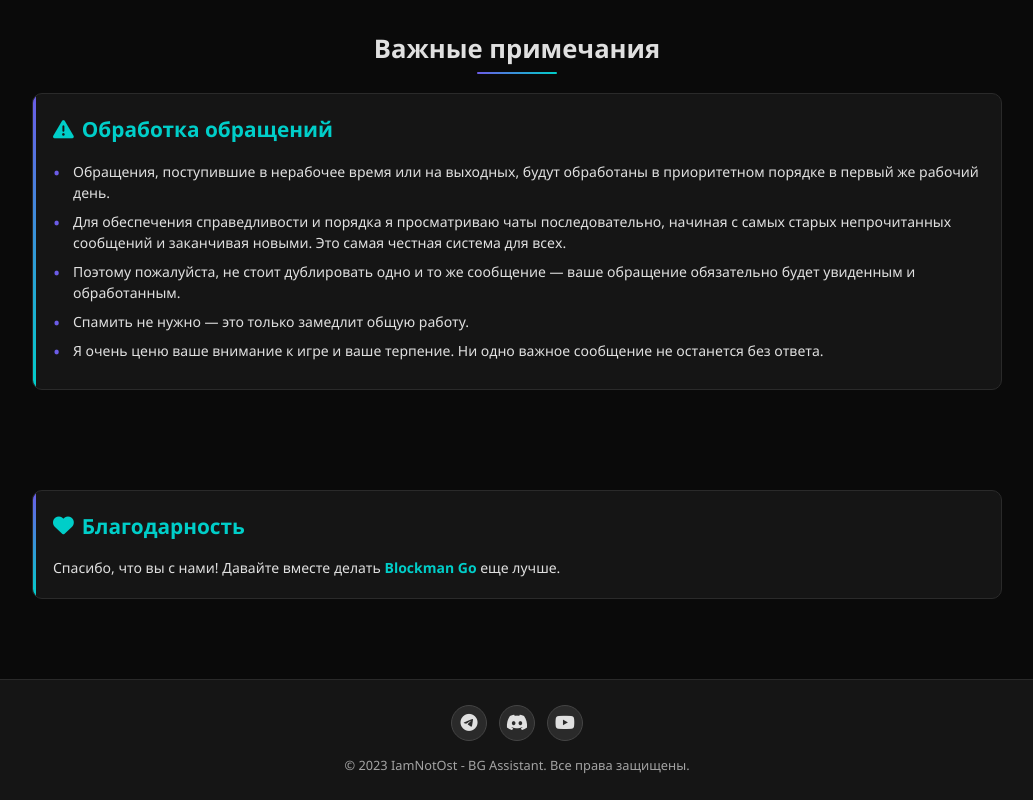
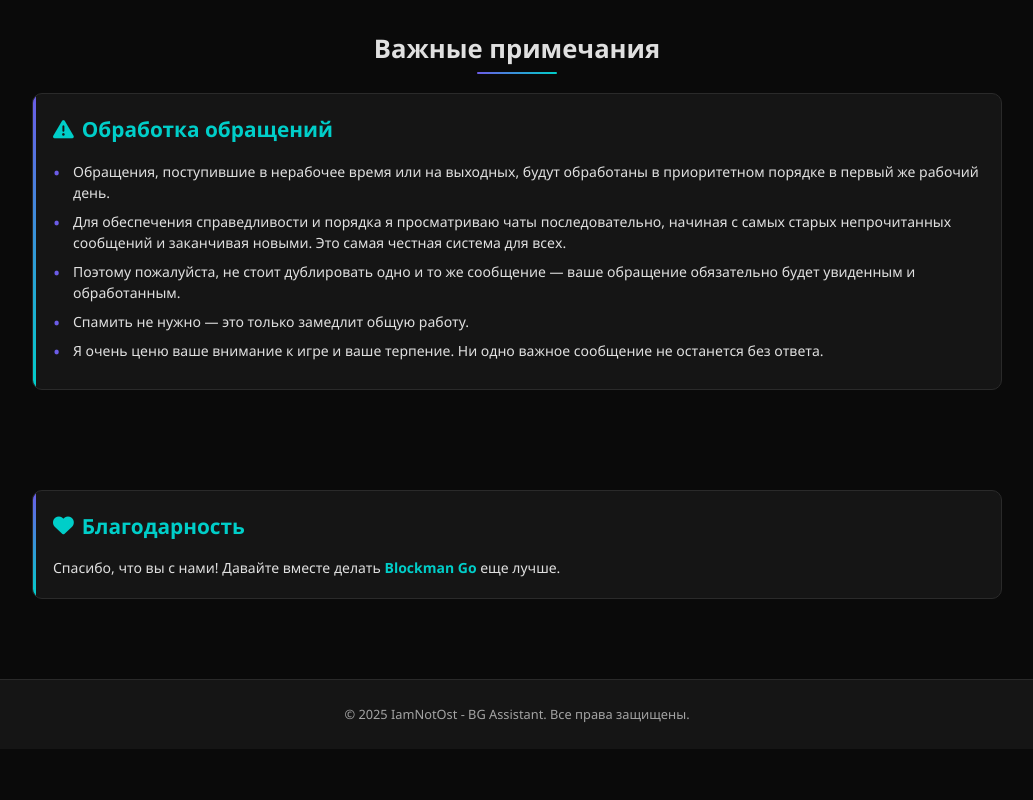
Before and after one commit to OfficialBG/IamNotOst-works-time-for-telegram, a plain HTML site: page index.html in a window 1280 px wide. Shown: the part 1305-2105 px from the top of the page, without its empty margins (123-1156 px from the left). After the commit the page ends 2054 px from the top, so only its background shows below. Drawn offline with Linux system fonts and the light colour scheme.

Commit message:
Update copyright year from 2023 to 2025

```diff
--- a/index.html
+++ b/index.html
@@ -516,13 +516,13 @@
     <footer>
         <div class="container">
             <div class="footer-content">
-                <div class="social-links">
+                <!--<div class="social-links">
                     <a href="#" class="social-link"><i class="fab fa-telegram"></i></a>
                     <a href="#" class="social-link"><i class="fab fa-discord"></i></a>
                     <a href="#" class="social-link"><i class="fab fa-youtube"></i></a>
-                </div>
+                </div>-->
                 <div class="copyright text-transition" id="copyright-text">
-                    &copy; 2023 IamNotOst - BG Assistant. Все права защищены.
+                    &copy; 2025 IamNotOst - BG Assistant. Все права защищены.
                 </div>
             </div>
         </div>
@@ -560,7 +560,7 @@
                 ],
                 gratitudeTitle: "Благодарность",
                 gratitudeText: "Спасибо, что вы с нами! Давайте вместе делать <span class='highlight'>Blockman Go</span> еще лучше.",
-                copyrightText: "&copy; 2023 IamNotOst - BG Assistant. Все права защищены."
+                copyrightText: "&copy; 2025 IamNotOst - BG Assistant. Все права защищены."
             },
             en: {
                 heroTitle: "IamNotOst – BG Assistant",
@@ -591,7 +591,7 @@
                 ],
                 gratitudeTitle: "Gratitude",
                 gratitudeText: "Thank you for being with us! Let's make <span class='highlight'>Blockman Go</span> even better together.",
-                copyrightText: "&copy; 2023 IamNotOst - BG Assistant. All rights reserved."
+                copyrightText: "&copy; 2025 IamNotOst - BG Assistant. All rights reserved."
             }
         };
 
```
